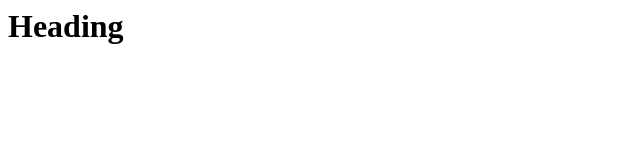
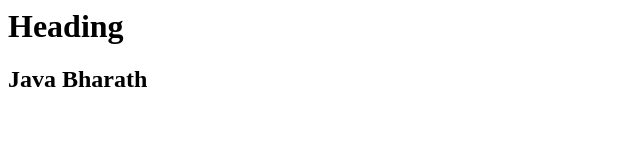
Before and after one commit to skavi7904/git-project, a plain HTML site: page index.html in a window 1280 px wide. Shown: the whole page, without its empty margins (0-640 px from the left). Drawn offline with Linux system fonts and the light colour scheme.

Commit message:
added java

```diff
--- a/index.html
+++ b/index.html
@@ -1,3 +1,5 @@
 <h1>
   Heading
 </h1>
+
+<h2>Java Bharath</h2>
```
